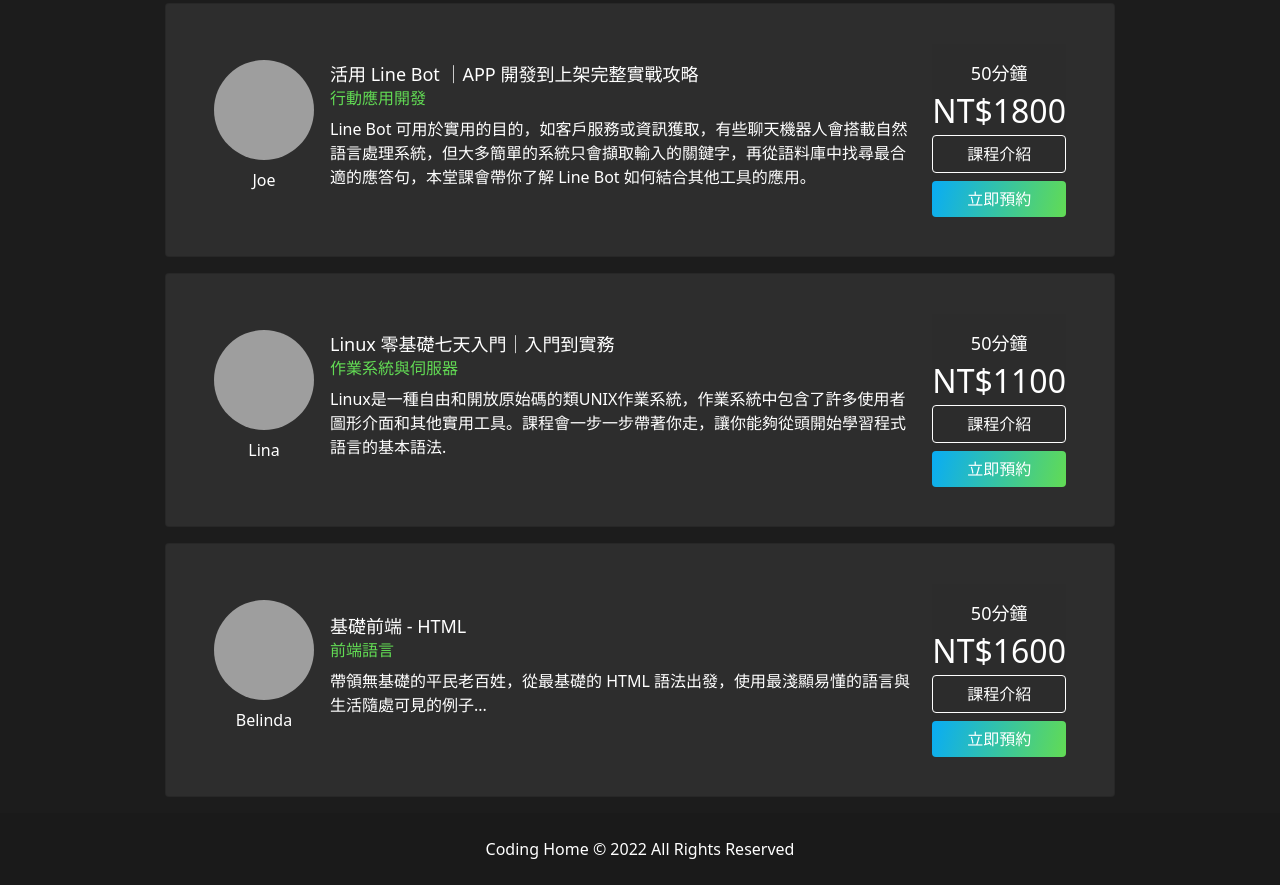
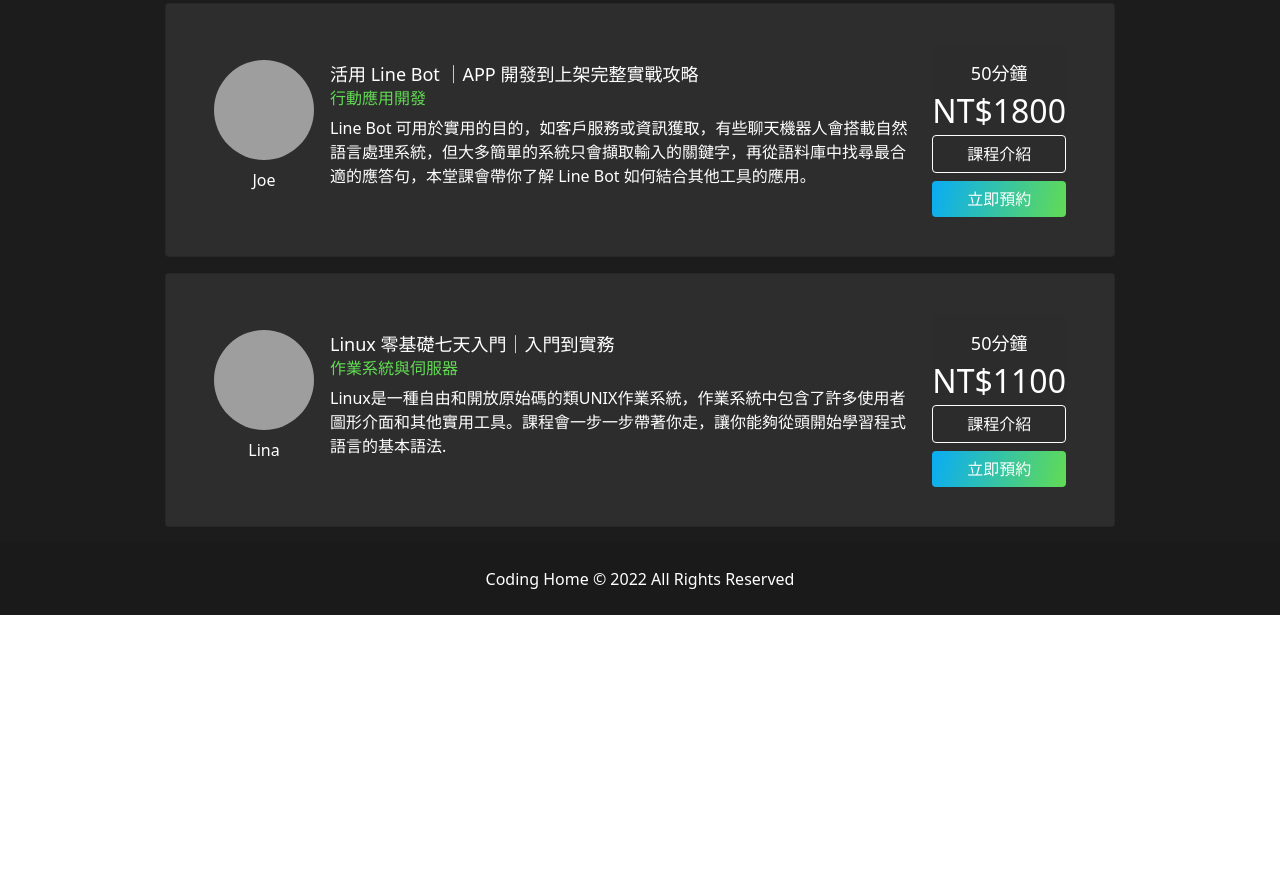
Before and after one commit to vergilchiou/FrontEndWeek6, a plain HTML site: page class.html in a window 1280 px wide. Shown: the part 768-1653 px from the top of the page. After the commit the page ends 1383 px from the top, so only its background shows below. Drawn offline with nearby package versions, Linux system fonts and the light colour scheme; grey boxes are pictures that could not be loaded.

Commit message:
Update 2022-09-14T18:15:42.813Z

```diff
--- a/class.html
+++ b/class.html
@@ -6,7 +6,7 @@
   <meta name="viewport" content="width=device-width, initial-scale=1.0">
   <meta http-equiv="X-UA-Compatible" content="ie=edge">
   <title>
-    Week6
+    Week7_課程
   </title>
   <link rel="stylesheet" href="https://cdnjs.cloudflare.com/ajax/libs/font-awesome/5.13.0/css/all.min.css" />
   <link rel="stylesheet" href="./assets/style/all.css">
@@ -86,9 +86,10 @@
   </div>
 
   <div class="container">
-    <ul class="row justify-content-lg-center class-card-list list-unstyled mb-0">
+    <ul class="row justify-content-lg-center class-card-list list-unstyled mb-0" data-aos="fade-up">
       <li
-        class="col-lg-10 class-card card px-lg-8 py-5 mb-3 d-flex flex-column flex-lg-row align-items-center rounded-4 text-white bg-dark1">
+        class="col-lg-10 class-card card px-lg-8 py-5 mb-3 d-flex flex-column flex-lg-row align-items-center rounded-4 text-white bg-dark1"
+        data-aos="flip-left">
         <div class="teacher d-flex flex-column">
           <img src="https://github.com/hexschool/2022-web-layout-training/blob/main/week6-202207/teacher01.jpg?raw=true"
             class="card-img-top mt-4 mb-2" alt="student01">
@@ -110,7 +111,8 @@
       </li>
 
       <li
-        class="col-lg-10 class-card card px-lg-8 py-5 mb-3 d-flex flex-column flex-lg-row align-items-center rounded-4 text-white bg-dark1">
+        class="col-lg-10 class-card card px-lg-8 py-5 mb-3 d-flex flex-column flex-lg-row align-items-center rounded-4 text-white bg-dark1"
+        data-aos="flip-right">
         <div class="teacher d-flex flex-column">
           <img src="https://github.com/hexschool/2022-web-layout-training/blob/main/week6-202207/teacher02.jpg?raw=true"
             class="card-img-top mt-4 mb-2" alt="student01">
@@ -133,7 +135,8 @@
       </li>
 
       <li
-        class="col-lg-10 class-card card px-lg-8 py-5 mb-3 d-flex flex-column flex-lg-row align-items-center rounded-4 text-white bg-dark1">
+        class="col-lg-10 class-card card px-lg-8 py-5 mb-3 d-flex flex-column flex-lg-row align-items-center rounded-4 text-white bg-dark1"
+        data-aos="flip-left">
         <div class="teacher d-flex flex-column">
           <img src="https://github.com/hexschool/2022-web-layout-training/blob/main/week6-202207/teacher03.jpg?raw=true"
             class="card-img-top mt-4 mb-2" alt="student01">
@@ -156,7 +159,8 @@
       </li>
 
       <li
-        class="col-lg-10 class-card card px-lg-8 py-5 mb-3 d-flex flex-column flex-lg-row align-items-center rounded-4 text-white bg-dark1">
+        class="col-lg-10 class-card card px-lg-8 py-5 mb-3 d-flex flex-column flex-lg-row align-items-center rounded-4 text-white bg-dark1"
+        data-aos="flip-right">
         <div class="teacher d-flex flex-column">
           <img src="https://github.com/hexschool/2022-web-layout-training/blob/main/week6-202207/teacher04.jpg?raw=true"
             class="card-img-top mt-4 mb-2" alt="student01">
@@ -178,34 +182,12 @@
         </div>
       </li>
 
-      <li
-        class="col-lg-10 class-card card px-lg-8 py-5 mb-3 d-flex flex-column flex-lg-row align-items-center rounded-4 text-white bg-dark1">
-        <div class="teacher d-flex flex-column">
-          <img src="https://github.com/hexschool/2022-web-layout-training/blob/main/week6-202207/teacher01.jpg?raw=true"
-            class="card-img-top mt-4 mb-2" alt="student01">
-          <p class="text-center mb-5">Belinda</p>
-        </div>
-        <div class="card-body pt-4 pb-0">
-          <h5 class="card-title mb-1">基礎前端 - HTML <br> </h5>
-          <h6 class="card-text text-primary mb-2">前端語言</h6>
-          <p class="card-text mb-5">帶領無基礎的平民老百姓，從最基礎的 HTML 語法出發，使用最淺顯易懂的語言與生活隨處可見的例子...</p>
-        </div>
-        <div class="card-footer border-top-0 px-0 pt-3 pb-0 text-center d-flex flex-column">
-          <span class="fs-5">50分鐘</span>
-          <span class="fs-2">NT$1600</span>
-          <div class="class-btn d-flex flex-row flex-lg-column gap-2">
-            <button type="button" class="btn btn-outline-white">課程介紹</button>
-            <button type="button" class="btn btn-outline-white border-0 gradient-x">立即預約</button>
-          </div>
-        </div>
-      </li>
-
     </ul>
   </div>
 
 </div>
 
-    <footer class="footer bg-dark4">
+    <footer class="footer bg-dark4" data-aos="fade-up">
       <p class="text-center text-white  m-0">Coding Home © 2022 All Rights Reserved</p>
     </footer>
 
@@ -272,6 +254,34 @@
       });
     </script>
 
+    <!-- 視差滾動 -->
+    <link href="https://unpkg.com/aos@2.3.1/dist/aos.css" rel="stylesheet">
+    <script src="https://unpkg.com/aos@2.3.1/dist/aos.js"></script>
+    <script>
+      AOS.init({
+        // Global settings:
+        disable: false, // accepts following values: 'phone', 'tablet', 'mobile', boolean, expression or function
+        startEvent: 'DOMContentLoaded', // name of the event dispatched on the document, that AOS should initialize on
+        initClassName: 'aos-init', // class applied after initialization
+        animatedClassName: 'aos-animate', // class applied on animation
+        useClassNames: false, // if true, will add content of `data-aos` as classes on scroll
+        disableMutationObserver: false, // disables automatic mutations' detections (advanced)
+        debounceDelay: 50, // the delay on debounce used while resizing window (advanced)
+        throttleDelay: 99, // the delay on throttle used while scrolling the page (advanced)
+
+
+        // Settings that can be overridden on per-element basis, by `data-aos-*` attributes:
+        offset: 120, // offset (in px) from the original trigger point
+        delay: 100, // values from 0 to 3000, with step 50ms
+        duration: 600, // values from 0 to 3000, with step 50ms
+        easing: 'ease', // default easing for AOS animations
+        once: false, // whether animation should happen only once - while scrolling down
+        mirror: false, // whether elements should animate out while scrolling past them
+        anchorPlacement: 'top-bottom', // defines which position of the element regarding to window should trigger the animation
+
+      });
+    </script>
+
 
 </body>
 
```
Also changed, not shown: index.html (+45 -13 lines).
